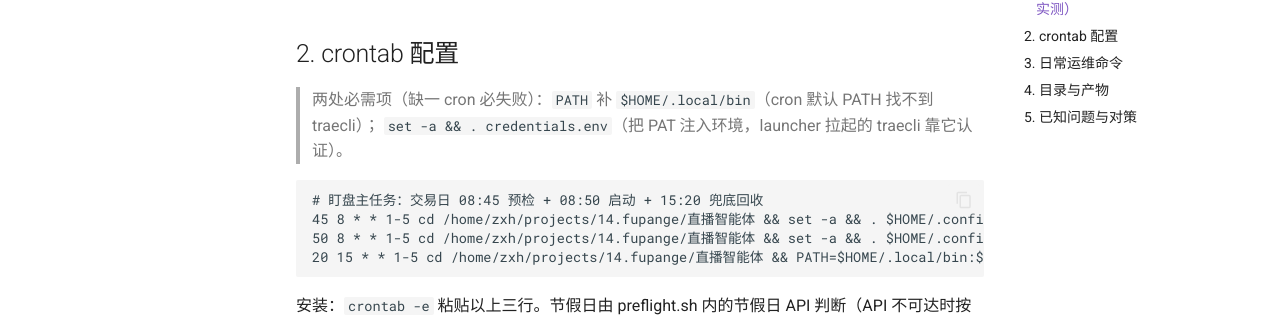
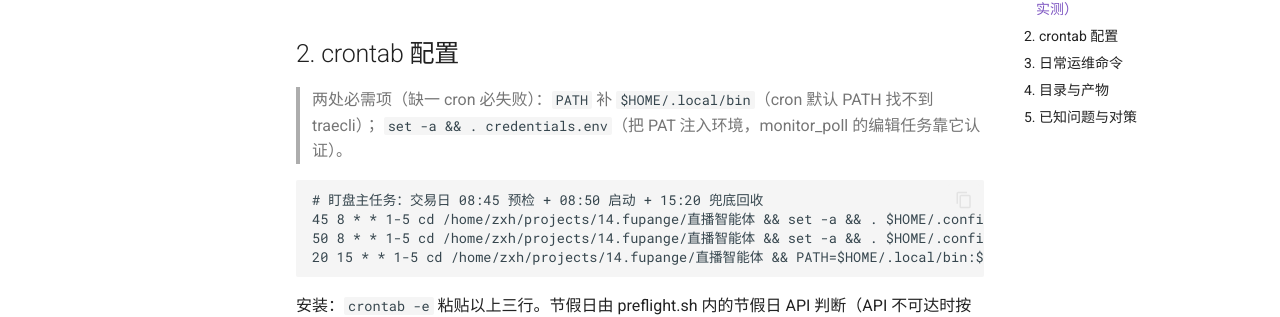
Before and after one commit to seuzxh/live-monitor-agent, an MkDocs documentation site: the page built from docs/ops/deploy.md, in a window 1280 px wide and 900 px high, scrolled down 1238 px. Shown: the part 144-461 px from the top of the window. Built offline with MkDocs 1.6.1 and Material for MkDocs 9.7.7, drawn with Linux system fonts in a browser that asks for light colours.

Commit message:
docs: deploy.md cron 说明改指 monitor_poll（原 launcher 表述）

````diff
--- a/docs/ops/deploy.md
+++ b/docs/ops/deploy.md
@@ -53,7 +53,7 @@ make monitor-start
 ## 2. crontab 配置
 
 > 两处必需项（缺一 cron 必失败）：`PATH` 补 `$HOME/.local/bin`（cron 默认 PATH 找不到 traecli）；
-> `set -a && . credentials.env`（把 PAT 注入环境，launcher 拉起的 traecli 靠它认证）。
+> `set -a && . credentials.env`（把 PAT 注入环境，monitor_poll 的编辑任务靠它认证）。
 
 ```cron
 # 盯盘主任务：交易日 08:45 预检 + 08:50 启动 + 15:20 兜底回收
````
